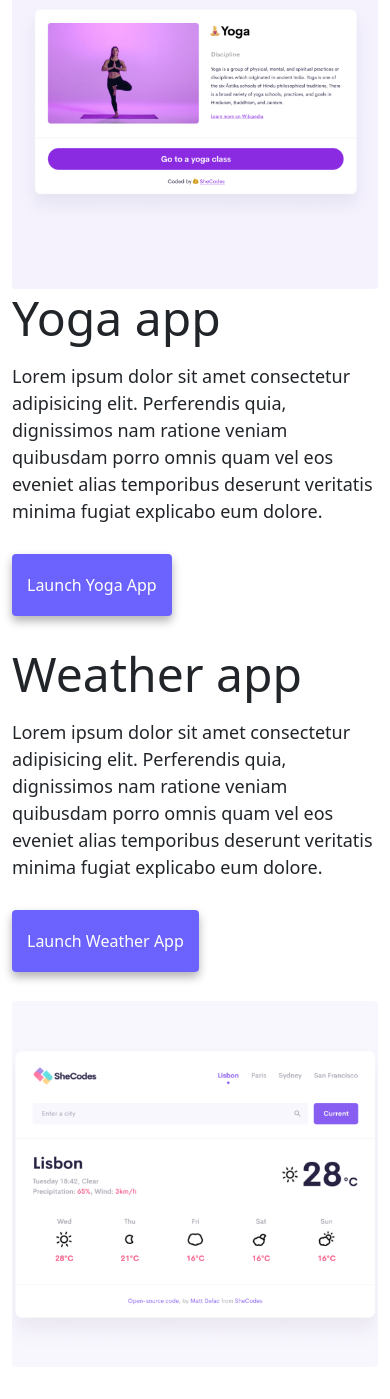
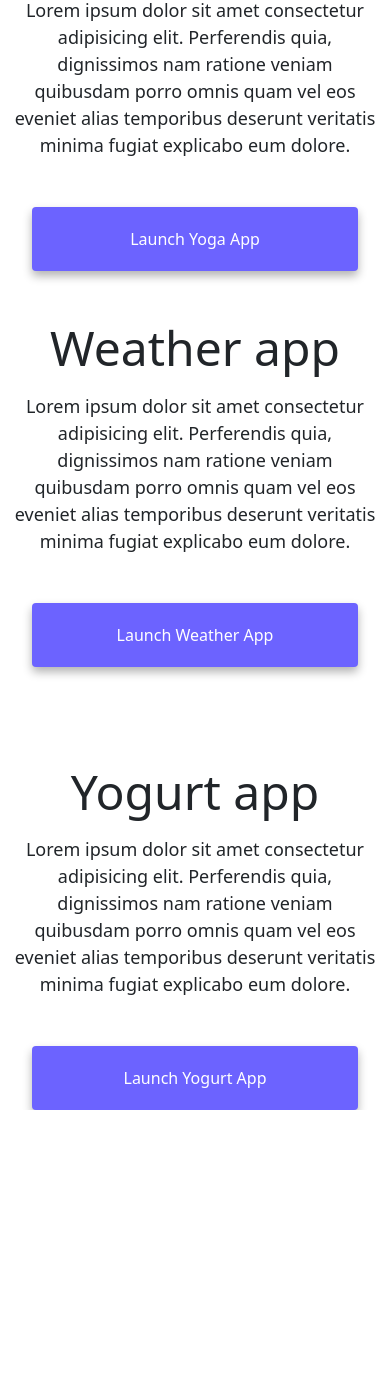
Before and after one commit to AdelaSch/My-Portfolio, a plain HTML site: page index.html in a window 390 px wide. Shown: the part 601-2000 px from the top of the page. After the commit the page ends 1711 px from the top, so only its background shows below. Drawn offline with nearby package versions, Linux system fonts and the light colour scheme.

Commit message:
responsivnes

```diff
--- a/index.html
+++ b/index.html
@@ -4,8 +4,11 @@
     <meta charset="UTF-8" />
     <meta name="viewport" content="width=device-width, initial-scale=1.0" />
     <meta http-equiv="X-UA-Compatible" content="ie=edge" />
-    <meta name="description" content="Info about my progress" />
-    <title>My portfolio - Learn more about me</title>
+    <meta
+      name="description"
+      content=" Check my portfolio and follow my journey in webdevelopment"
+    />
+    <title>My web-development portfolio - Adela Schieblova</title>
     <!-- Fontawesome -->
     <script
       src="https://kit.fontawesome.com/a3507c5bc2.js"
@@ -67,7 +70,7 @@
           <img
             src="images/yoga.png"
             alt="My Yoga app"
-            class="img-fluid rounded"
+            class="img-fluid rounded d-none d-sm-block"
           />
         </div>
         <div class="col-md-6">
@@ -100,7 +103,7 @@
           <img
             src="images/weather.png"
             alt="My Weather app"
-            class="img-fluid rounded"
+            class="img-fluid rounded d-none d-sm-block"
           />
         </div>
       </div>
@@ -109,7 +112,7 @@
           <img
             src="images/yogurt.png"
             alt="My Yogurt app"
-            class="img-fluid rounded"
+            class="img-fluid rounded d-none d-sm-block"
           />
         </div>
         <div class="col-md-6">
--- a/src/style.css
+++ b/src/style.css
@@ -89,3 +89,14 @@ p {
 .navbar {
   background-color: var(--secondary-color) !important;
 }
+
+@media (max-width: 576px) {
+  .primary-link {
+    display: block;
+    text-align: center;
+    margin: 0 20px;
+  }
+  .col-md-6 {
+    text-align: center;
+  }
+}
```
